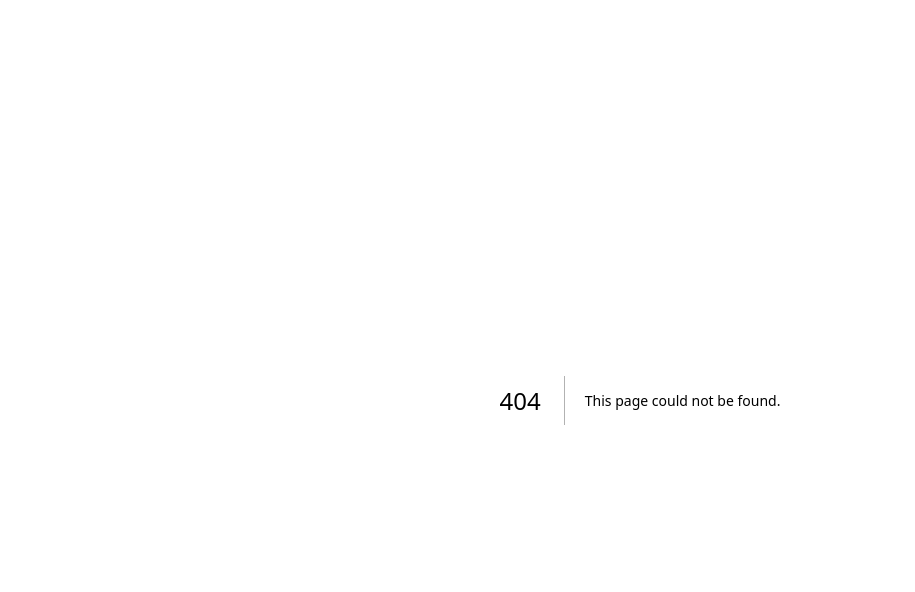
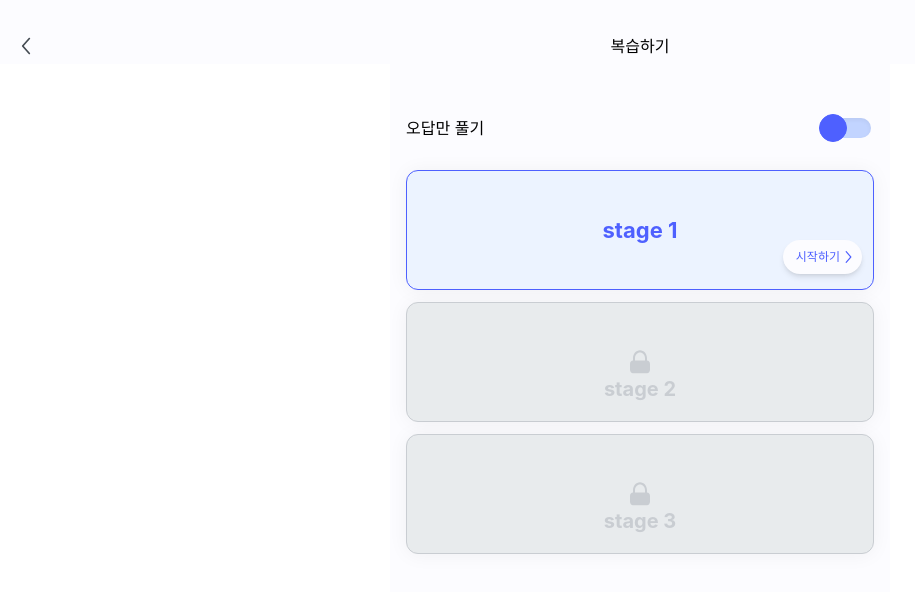
Before and after one commit to 9oormthon-univ/2024_BEOTKKOTTHON_TEAM_35_FE, a Next.js app: page /quiz/review-stage in a window 1280 px wide. Before the commit this address had no page. Shown: the top 592 px of the page, without its empty margins (0-915 px from the left). Built offline with nearby package versions, Linux system fonts and the light colour scheme; a web font is replaced by a local one.

Commit message:
feat: 퀴즈메인화면 & 학습하기,복습하기 화면 & 퀴즈진행화면(뼈대) UI

```diff
--- /dev/null
+++ b/src/app/(pages)/quiz/page.jsx
@@ -0,0 +1,53 @@
+"use client";
+
+import Image from "next/image";
+import Link from "next/link";
+import { useState } from "react";
+
+import TabsComponent from "@/app/_components/quiz/TabsComponent";
+import StudyTabContent from "@/app/_components/quiz/StudyTabContent";
+import ReviewTabContent from "@/app/_components/quiz/ReviewTabContent";
+
+// 탭 아이템
+const items = [
+  {
+    title: "학습하기",
+    content: (
+      <div>
+        <StudyTabContent />
+      </div>
+    ),
+  },
+  {
+    title: "복습하기",
+    content: (
+      <div>
+        <ReviewTabContent />
+      </div>
+    ),
+  },
+];
+
+export default function Quiz() {
+  return (
+    <div className="flex flex-col content-center items-center w-full h-full">
+      <div className="flex flex-col content-center items-center w-full max-w-[500px] h-screen bg-[#FCFCFF]">
+        <div className="fixed w-full bg-[#FCFCFF]">
+          <div className="mt-[28px] flex flex-col w-full justify-center items-center h-[36px] px-4">
+            <div className="text-[16px]">퀴즈</div>
+          </div>
+        </div>
+        <div className="w-full mt-[44px]">
+          <TabsComponent items={items} />
+        </div>
+        {/* <div className="flex flex-col px-4 items-start w-full h-full">
+          <div className="mt-[21px] w-full rounded-xl bg-[#FCFCFF] shadow-md">
+            학습진도율
+          </div>
+          <div className="mt-[24px] text-[22px] font-bold">금융 퀴즈</div>
+          <div className="w-full mt-[19px]">{`카테고리 박스 4개`}</div>
+        </div> */}
+      </div>
+    </div>
+  );
+}
--- /dev/null
+++ b/src/app/(pages)/quiz/review-stage/page.jsx
@@ -0,0 +1,49 @@
+"use client";
+
+import Image from "next/image";
+import Link from "next/link";
+import { useSearchParams } from "next/navigation";
+
+import StageBox from "@/app/_components/quiz/StageBox";
+import LockStageBox from "@/app/_components/quiz/LockStageBox";
+import ToggleButton from "@/app/_components/common/ToggleButton";
+
+export default function QuizReviewStage() {
+  const params = useSearchParams();
+  const title = params.get("title");
+
+  return (
+    <div className="flex flex-col content-center items-center w-full h-full">
+      <div className="flex flex-col content-center items-center w-full max-w-[500px] h-screen bg-[#FCFCFF]">
+        <div className="fixed w-full bg-[#FCFCFF]">
+          <div className="mt-[28px] flex w-full justify-between items-center h-[36px] px-4">
+            <Link href="/quiz">
+              <Image
+                src="/assets/icons/back-arrow.svg"
+                width={20}
+                height={20}
+                alt="back"
+              />
+            </Link>
+            <div className="text-[16px] text-[#000]">복습하기</div>
+            <div className="size-[20px]" />
+          </div>
+        </div>
+        <div className="w-full mt-[99px] px-4 text-[22px] font-bold">
+          {title}
+        </div>
+        <div className="flex w-full mt-[17px] px-4 justify-between items-center">
+          <div className="text-[16px]">오답만 풀기</div>
+          <div>
+            <ToggleButton />
+          </div>
+        </div>
+        <div className="mt-[30px] flex flex-col gap-[12px] w-full px-4">
+          <StageBox num={1} />
+          <LockStageBox num={2} />
+          <LockStageBox num={3} />
+        </div>
+      </div>
+    </div>
+  );
+}
--- /dev/null
+++ b/src/app/(pages)/quiz/stage/[id]/page.jsx
@@ -0,0 +1,42 @@
+"use client";
+
+import Image from "next/image";
+import { useRouter } from "next/navigation";
+
+import ProgressBar from "@/app/_components/quiz/ProgressBar";
+import QuizCard from "@/app/_components/quiz/QuizCard";
+
+export default function QuizID() {
+  const router = useRouter();
+
+  return (
+    <div className="flex flex-col content-center items-center w-full h-full">
+      <div className="flex flex-col content-center items-center w-full max-w-[500px] h-screen bg-[#4E60FF]">
+        <div className="fixed w-full bg-[#4E60FF]">
+          <div className="mt-[28px] flex w-full justify-between items-center h-[36px] px-4">
+            <Image
+              src="/assets/icons/back-arrow-white.svg"
+              width={11}
+              height={11}
+              alt="back"
+            />
+            <div className="ml-[7px] text-[16px] text-[#FCFCFF]">금융개념</div>
+            <Image
+              src="/assets/icons/close-white.svg"
+              width={18}
+              height={18}
+              alt="close"
+              onClick={() => router.back()}
+            />
+          </div>
+        </div>
+        <div className="w-full mt-[99px] px-4">
+          <ProgressBar />
+        </div>
+        <div className="w-full mt-[25px]">
+          <QuizCard />
+        </div>
+      </div>
+    </div>
+  );
+}
--- /dev/null
+++ b/src/app/(pages)/quiz/stage/page.jsx
@@ -0,0 +1,45 @@
+"use client";
+
+import Image from "next/image";
+import Link from "next/link";
+import { useSearchParams } from "next/navigation";
+
+import StageBox from "@/app/_components/quiz/StageBox";
+import LockStageBox from "@/app/_components/quiz/LockStageBox";
+
+export default function QuizStage() {
+  const params = useSearchParams();
+  const title = params.get("title");
+
+  return (
+    <div className="flex flex-col content-center items-center w-full h-full">
+      <div className="flex flex-col content-center items-center w-full max-w-[500px] h-screen bg-[#FCFCFF]">
+        <div className="fixed w-full bg-[#FCFCFF]">
+          <div className="mt-[28px] flex w-full justify-between items-center h-[36px] px-4">
+            <Link href="/quiz">
+              <Image
+                src="/assets/icons/back-arrow.svg"
+                width={20}
+                height={20}
+                alt="back"
+              />
+            </Link>
+            <div className="text-[16px] text-[#000]">학습하기</div>
+            <div className="size-[20px]" />
+          </div>
+        </div>
+        <div className="w-full mt-[99px] px-4 text-[22px] font-bold">
+          {title}
+        </div>
+        <div className="w-full mt-[17px] px-4 text-[16px]">
+          한 개의 스테이지를 완료할 때마다 포인트를 뽑을 수 있어요{" "}
+        </div>
+        <div className="mt-[30px] flex flex-col gap-[12px] w-full px-4">
+          <StageBox num={1} />
+          <StageBox num={2} />
+          <LockStageBox num={3} />
+        </div>
+      </div>
+    </div>
+  );
+}
```
Also changed, not shown: 1 other file (tests, documents, lock files or other folders).
